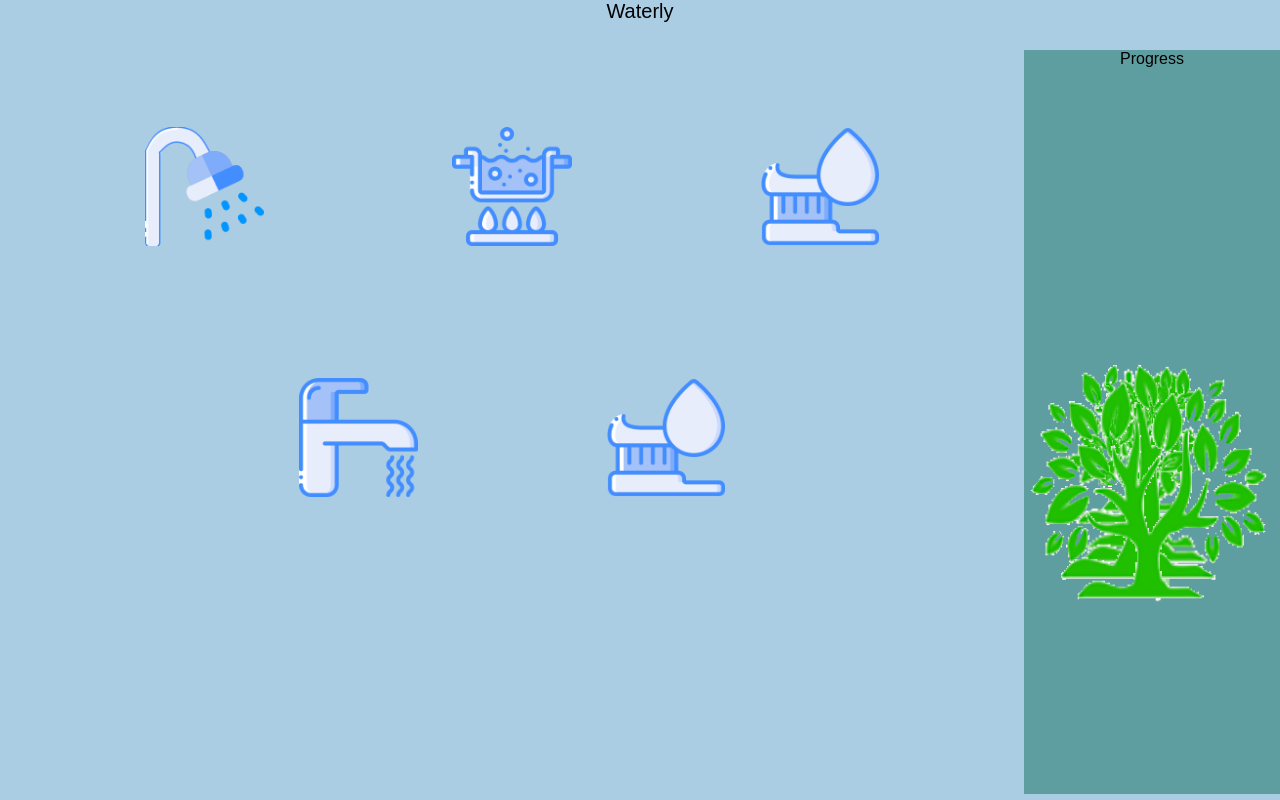
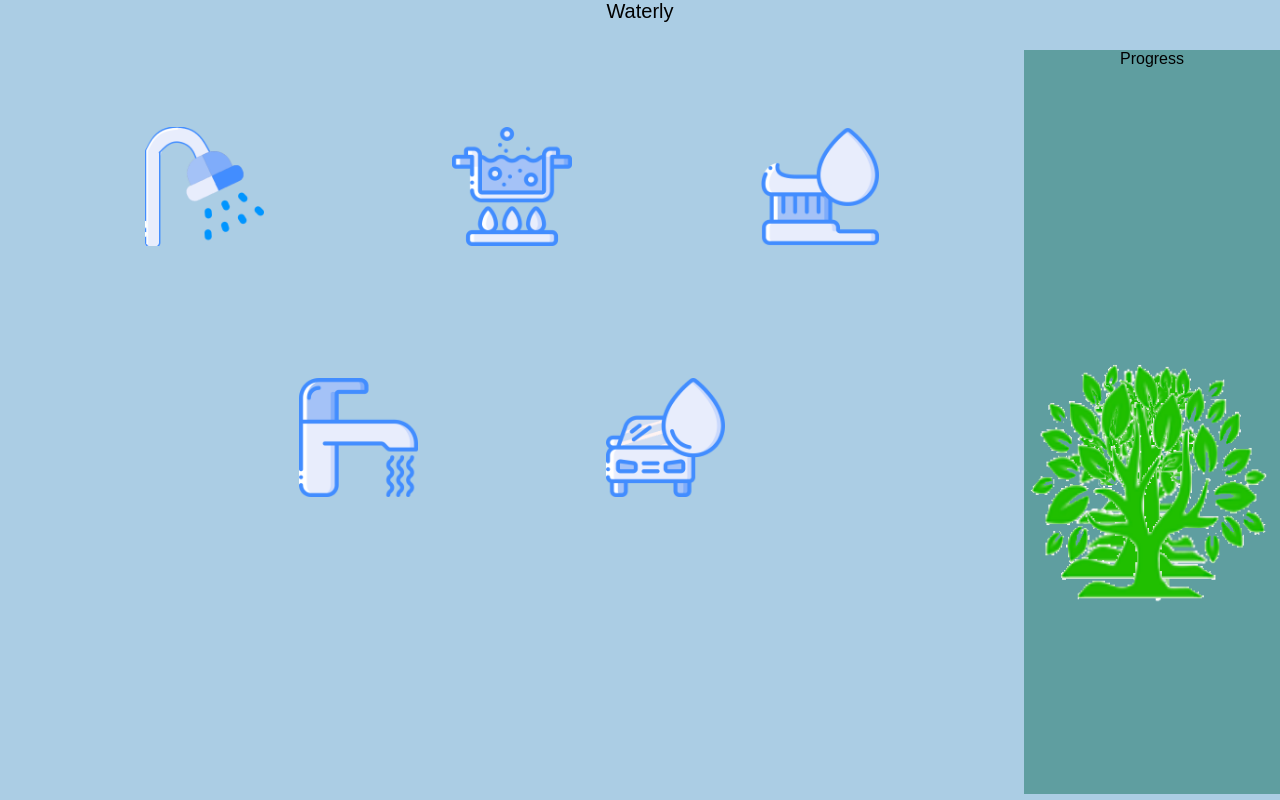
Before and after one commit to Dvnc94/Waterly, a React (Create React App) app in the folder react/waterly/: page / in a window 1280 px wide. Built offline with nearby package versions, Linux system fonts and the light colour scheme.

Commit message:
replaced dublicate brush
for car wash idk its on my end :P

```diff
--- a/react/waterly/src/Home/Home.js
+++ b/react/waterly/src/Home/Home.js
@@ -1,7 +1,7 @@
 import React, { Component } from 'react';
 import './home.css';
 import boil from "../../public/boil.png";
-import car from "../../public/car-wash.png";
+import car from "../../public/car.png";
 import brush from "../../public/toothbrush.png";
 import tap from "../../public/tap.png";
 import shower from "../../public/shower.png";
@@ -44,7 +44,7 @@ class App extends Component {
                 </div>
                 <div className="water-usage-block">
                     <div className="icon-circle">
-                    <img src={brush} className="image" alt="NA" />
+                    <img src={car} className="image" alt="NA" />
                     </div>
                 </div>
             </div>
```
Also changed, not shown: react/waterly/public/car.png (renamed from react/waterly/public/car-wash.png).
